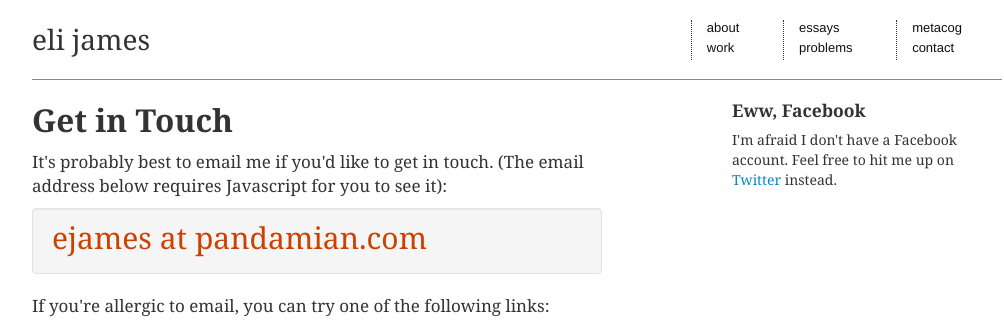
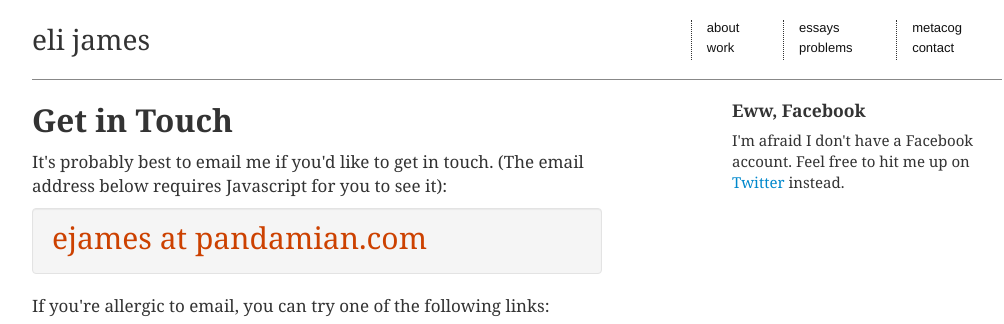
Before and after one commit to ejamesc/elijames.org, a Jekyll site: the page built from contact.html, in a window 1280 px wide. Shown: the top 324 px of the page, without its empty margins (23-1027 px from the left). Built offline with Jekyll 4.4.1, drawn with Linux system fonts in a browser that asks for light colours.

Commit message:
Corrected sidebar in contact, typo in code

```diff
--- a/code.html
+++ b/code.html
@@ -20,7 +20,7 @@
 <div class='row-fluid'>
   <div class='span5'>
     <h2><a href='http://antinews.nushackers.org/'>Antinews &raquo;</a></h2>
-    <p>Hacker News but without news. The value of articles submitted should not be affected by passing of time (i.e.: articles on optimizing Python are good; articles on Instagram's acquisition bad). (<a href='https://github.com/shadowsun7/lobsters'>source code</a>)</p>
+    <p>Hacker News without news. The value of submitted articles should not be affected by passing of time (i.e.: articles on optimizing Python are good; articles on Instagram's acquisition bad). (<a href='https://github.com/shadowsun7/lobsters'>source code</a>)</p>
   </div>
   <div class='span5'>
     <h2><a href='/code/corpus-linguistic-tweets'>Singaporeans vs Malaysians &raquo;</a></h2>
--- a/contact.html
+++ b/contact.html
@@ -18,9 +18,9 @@
     </div>
     <p>If you're allergic to email, you can try one of the following links:</p>
   </div>
-  <div class='span3 offset1'>
+  <div class='span3 offset1 sidebar'>
     <h4>Eww, Facebook</h4>
-    I'm afraid I don't have a Facebook account. Feel free to hit me up on <a href='http://twitter.com/ejames_c'>Twitter</a> instead.
+    <p>I'm afraid I don't have a Facebook account. Feel free to hit me up on <a href='http://twitter.com/ejames_c'>Twitter</a> instead.</p>
   </div>
 </div>
 
```
